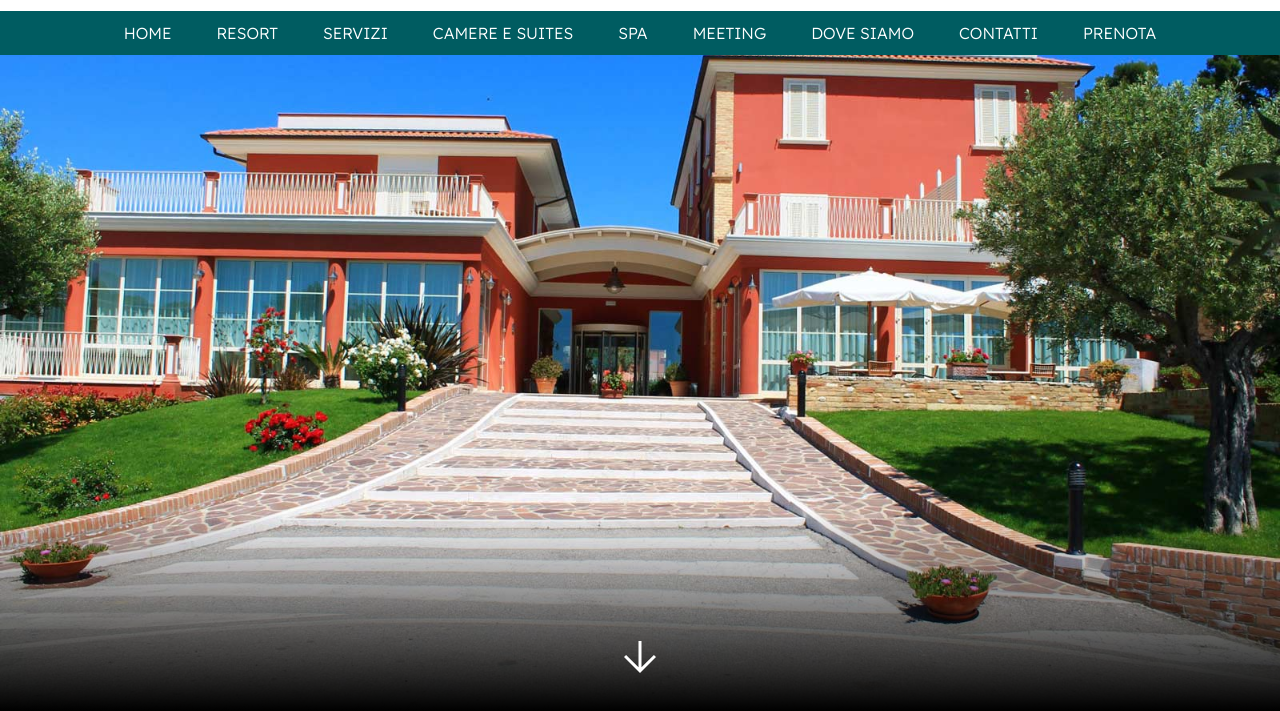
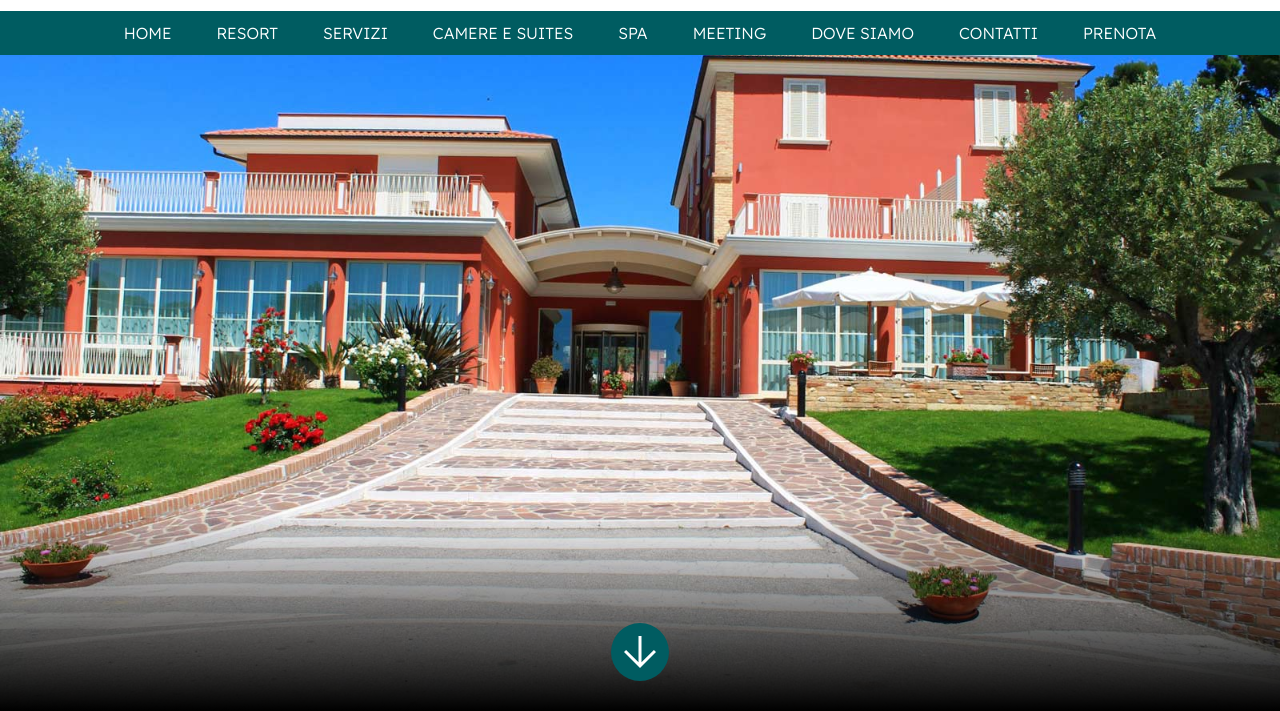
Before and after one commit to phanje/progettotesi, a plain HTML site: page index.html in a window 1280 px wide. Shown: the part 89-800 px from the top of the page. Drawn offline with nearby package versions, Linux system fonts and the light colour scheme.

Commit message:
Update style.css

```diff
--- a/style.css
+++ b/style.css
@@ -274,8 +274,12 @@ body {
     align-items: center;
     color: #fff;
     text-transform: uppercase;
+    padding: 5px;
+    background: var(--verde);
+    border-radius: 50%;
 }
 .top__more svg {
+
     fill: #fff;
 }
 
```
